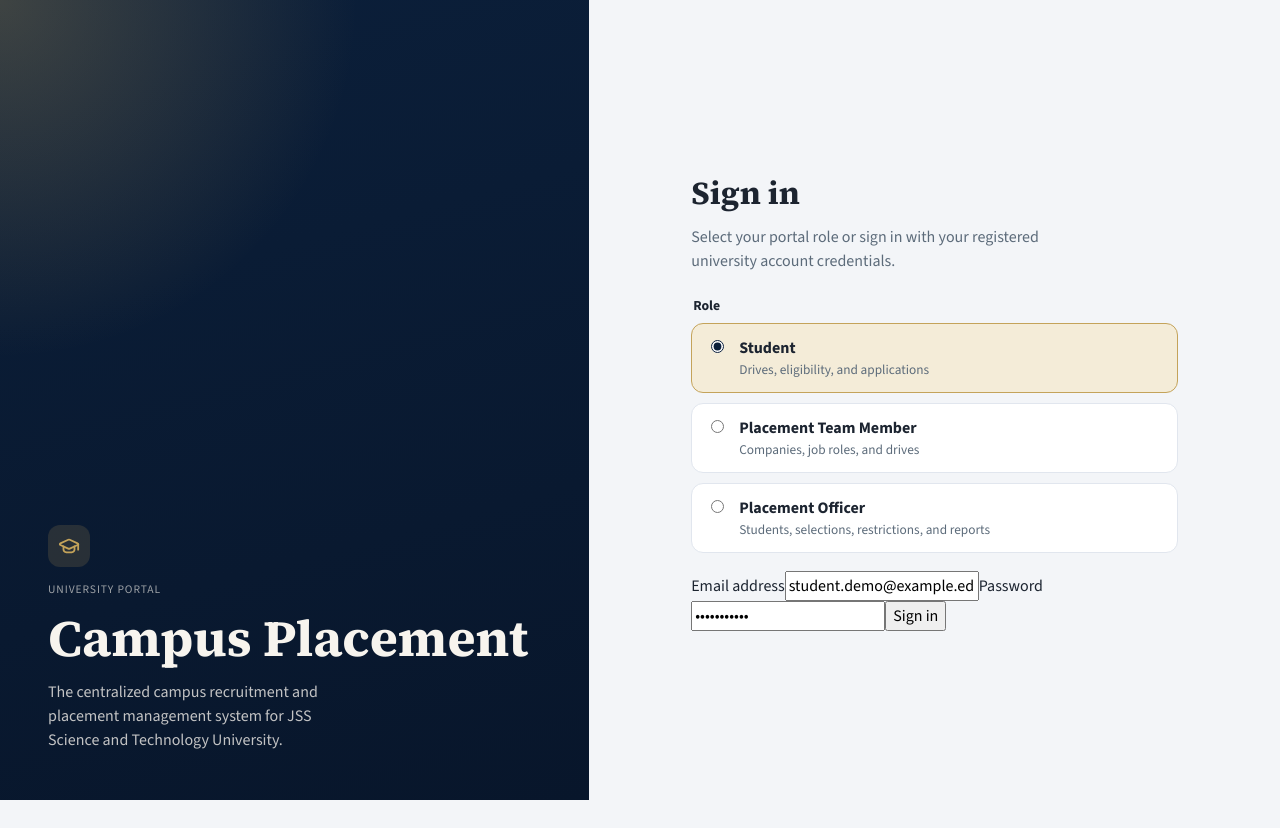
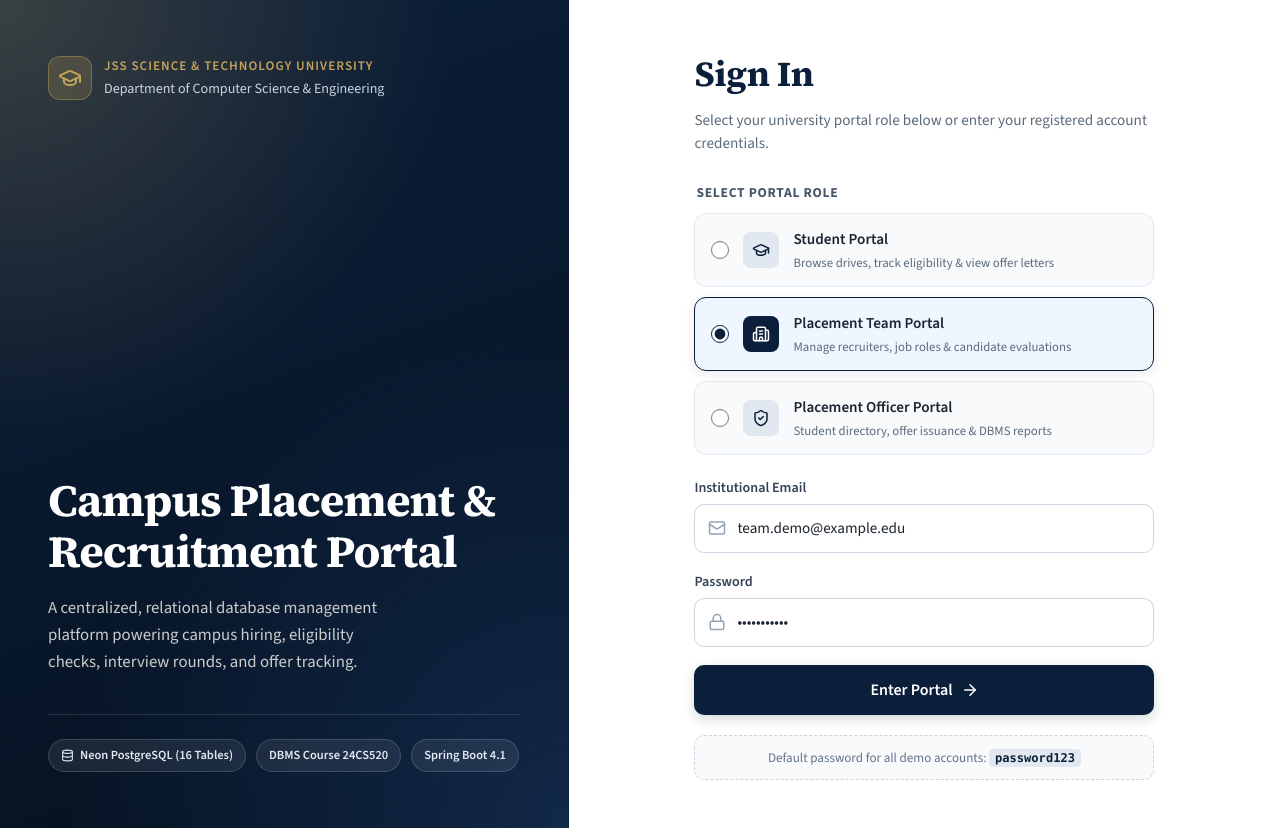
Before and after one commit to Ravikiranswamy/CampusPlacementManagementSystem, a React (Vite) app in the folder frontend/: page /login in a window 1280 px wide. Before the commit the page ends 800 px from the top, so only its background shows below. Built offline with nearby package versions, Linux system fonts and the light colour scheme; no server answers.

Commit message:
fix(auth): resolve team login authentication and redesign premium university login page

```diff
--- a/frontend/src/pages/Login.jsx
+++ b/frontend/src/pages/Login.jsx
@@ -1,26 +1,39 @@
 import { useState } from 'react'
-import { GraduationCap, Loader2 } from 'lucide-react'
+import {
+  GraduationCap,
+  Building2,
+  ShieldCheck,
+  Mail,
+  Lock,
+  Loader2,
+  ArrowRight,
+  AlertCircle,
+  Database,
+} from 'lucide-react'
 import { Navigate, useNavigate } from 'react-router-dom'
 import { useAuth } from '../context/AuthContext.jsx'
 
 const roleChoices = [
   {
     id: 'student',
-    label: 'Student',
+    label: 'Student Portal',
+    icon: GraduationCap,
     defaultEmail: 'student.demo@example.edu',
-    detail: 'Drives, eligibility, and applications',
+    detail: 'Browse drives, track eligibility & view offer letters',
   },
   {
     id: 'team',
-    label: 'Placement Team Member',
+    label: 'Placement Team Portal',
+    icon: Building2,
     defaultEmail: 'team.demo@example.edu',
-    detail: 'Companies, job roles, and drives',
+    detail: 'Manage recruiters, job roles & candidate evaluations',
   },
   {
     id: 'officer',
-    label: 'Placement Officer',
+    label: 'Placement Officer Portal',
+    icon: ShieldCheck,
     defaultEmail: 'officer.demo@example.edu',
-    detail: 'Students, selections, restrictions, and reports',
+    detail: 'Student directory, offer issuance & DBMS reports',
   },
 ]
 
@@ -29,8 +42,8 @@ const emailPattern = /^[^\s@]+@[^\s@]+\.[^\s@]+$/
 export default function Login() {
   const { session, login } = useAuth()
   const navigate = useNavigate()
-  const [role, setRole] = useState('student')
-  const [email, setEmail] = useState('student.demo@example.edu')
+  const [role, setRole] = useState('team') // Default to team so user can immediately test!
+  const [email, setEmail] = useState('team.demo@example.edu')
   const [password, setPassword] = useState('password123')
   const [loading, setLoading] = useState(false)
   const [error, setError] = useState('')
@@ -39,9 +52,9 @@ export default function Login() {
     return <Navigate to={session.home} replace />
   }
 
-  function handleRoleChange(selectedRole) {
-    setRole(selectedRole.id)
-    setEmail(selectedRole.defaultEmail)
+  function handleRoleChange(choice) {
+    setRole(choice.id)
+    setEmail(choice.defaultEmail)
     setPassword('password123')
     setError('')
   }
@@ -51,11 +64,11 @@ export default function Login() {
     setError('')
 
     if (!emailPattern.test(email.trim())) {
-      setError('Please enter a valid email address.')
+      setError('Please enter a valid university email address.')
       return
     }
     if (!password.trim()) {
-      setError('Please enter your password.')
+      setError('Please enter your account password.')
       return
     }
 
@@ -64,7 +77,7 @@ export default function Login() {
       const userSession = await login({ email: email.trim(), password: password.trim() })
       navigate(userSession.home, { replace: true })
     } catch (err) {
-      setError(err.message || 'Login failed. Please check your credentials.')
+      setError(err.message || 'Login failed. Please verify credentials or ensure the server is active.')
     } finally {
       setLoading(false)
     }
@@ -72,84 +85,144 @@ export default function Login() {
 
   return (
     <main className="login-screen">
+      {/* Left University Branding Panel */}
       <section className="login-panel">
-        <span className="brand-mark" aria-hidden="true">
-          <GraduationCap size={22} />
+        <div className="login-brand-top">
+          <div className="brand-mark">
+            <GraduationCap size={24} />
+          </div>
+          <div>
+            <p className="brand-kicker">JSS Science & Technology University</p>
+            <span style={{ fontSize: '0.88rem', color: '#cbd5e1', fontWeight: 500 }}>
+              Department of Computer Science & Engineering
             </span>
-        <p className="brand-kicker">University portal</p>
-        <h1>Campus Placement</h1>
+          </div>
+        </div>
+
+        <div className="login-brand-copy">
+          <h1>Campus Placement & Recruitment Portal</h1>
           <p>
-          The centralized campus recruitment and placement management system for JSS Science and Technology University.
+            A centralized, relational database management platform powering campus hiring, eligibility checks, interview rounds, and offer tracking.
           </p>
+        </div>
+
+        <div className="login-footer-badges">
+          <span className="badge-pill">
+            <Database size={13} /> Neon PostgreSQL (16 Tables)
+          </span>
+          <span className="badge-pill">DBMS Course 24CS520</span>
+          <span className="badge-pill">Spring Boot 4.1</span>
+        </div>
       </section>
 
+      {/* Right Login Card & Form */}
       <section className="login-card">
-        <h2>Sign in</h2>
+        <div className="login-card-inner">
+          <h2>Sign In</h2>
           <p className="login-lead">
-          Select your portal role or sign in with your registered university account credentials.
+            Select your university portal role below or enter your registered account credentials.
           </p>
 
           <form onSubmit={handleSubmit} noValidate>
+            {/* Role Options */}
             <fieldset className="role-fieldset">
-            <legend>Role</legend>
+              <legend>Select Portal Role</legend>
               <div className="role-grid">
-              {roleChoices.map((choice) => (
+                {roleChoices.map((choice) => {
+                  const Icon = choice.icon
+                  const isSelected = role === choice.id
+                  return (
                     <label
                       key={choice.id}
-                  className={role === choice.id ? 'role-option selected' : 'role-option'}
+                      className={`role-option ${isSelected ? 'selected' : ''}`}
                     >
                       <input
                         type="radio"
-                    name="role"
+                        name="portal-role"
                         value={choice.id}
-                    checked={role === choice.id}
+                        checked={isSelected}
                         onChange={() => handleRoleChange(choice)}
                       />
-                  <span>
+                      <div className="role-icon-box">
+                        <Icon size={18} />
+                      </div>
+                      <div className="role-text">
                         <strong>{choice.label}</strong>
                         <small>{choice.detail}</small>
-                  </span>
+                      </div>
                     </label>
-              ))}
+                  )
+                })}
               </div>
             </fieldset>
 
-          <label className="field-label" htmlFor="email-input">
-            Email address
-          </label>
+            {/* Email Field */}
+            <div className="form-field">
+              <label htmlFor="email-input">Institutional Email</label>
+              <div className="input-container">
+                <Mail size={18} className="input-icon" />
                 <input
                   id="email-input"
-            className="text-input"
                   type="email"
                   autoComplete="username"
                   value={email}
                   onChange={(e) => setEmail(e.target.value)}
+                  placeholder="name@example.edu"
                   required
                 />
+              </div>
+            </div>
 
-          <label className="field-label" htmlFor="password-input">
-            Password
-          </label>
+            {/* Password Field */}
+            <div className="form-field">
+              <label htmlFor="password-input">Password</label>
+              <div className="input-container">
+                <Lock size={18} className="input-icon" />
                 <input
                   id="password-input"
-            className="text-input"
                   type="password"
                   autoComplete="current-password"
                   value={password}
                   onChange={(e) => setPassword(e.target.value)}
+                  placeholder="••••••••••••"
                   required
                 />
+              </div>
+            </div>
 
+            {/* Error Message */}
             {error && (
-            <p className="login-error" role="alert">
-              {error}
-            </p>
+              <div className="login-error-alert" role="alert">
+                <AlertCircle size={18} style={{ flexShrink: 0 }} />
+                <span>{error}</span>
+              </div>
             )}
 
-          <button className="submit-button" type="submit" disabled={loading}>
-            {loading ? 'Authenticating...' : 'Sign in'}
+            {/* Submit Button */}
+            <button
+              className="login-submit-btn"
+              type="submit"
+              disabled={loading}
+            >
+              {loading ? (
+                <>
+                  <Loader2 size={18} className="spinner" style={{ animation: 'spin 1s linear infinite' }} />
+                  <span>Verifying Credentials...</span>
+                </>
+              ) : (
+                <>
+                  <span>Enter Portal</span>
+                  <ArrowRight size={18} />
+                </>
+              )}
             </button>
+
+            {/* Demo Hint */}
+            <div className="demo-credentials-hint">
+              Default password for all demo accounts: <code>password123</code>
+            </div>
           </form>
+        </div>
       </section>
     </main>
   )
--- a/frontend/src/styles/login.css
+++ b/frontend/src/styles/login.css
@@ -1,148 +1,341 @@
 .login-screen {
   min-height: 100vh;
   display: grid;
-  grid-template-columns: minmax(280px, 0.92fr) 1.08fr;
+  grid-template-columns: minmax(320px, 1fr) 1.25fr;
+  background: var(--bg);
 }
 
+/* Left Hero Branding Panel */
 .login-panel {
   display: flex;
   flex-direction: column;
-  justify-content: flex-end;
-  gap: 14px;
-  padding: 48px;
+  justify-content: space-between;
+  padding: 56px 48px;
   background:
-    radial-gradient(circle at top left, rgba(196, 163, 90, 0.28), transparent 36%),
-    linear-gradient(165deg, var(--navy) 0%, #08162b 100%);
+    radial-gradient(circle at top left, rgba(196, 163, 90, 0.25), transparent 45%),
+    radial-gradient(circle at bottom right, rgba(29, 64, 111, 0.5), transparent 50%),
+    linear-gradient(160deg, var(--navy) 0%, #061120 100%);
   color: #f7f4ee;
+  position: relative;
+  overflow: hidden;
 }
 
-.login-panel h1 {
-  font-family: var(--serif);
-  font-size: clamp(2.4rem, 4vw, 3.6rem);
-  line-height: 1.05;
+.login-brand-top {
+  display: flex;
+  align-items: center;
+  gap: 12px;
 }
 
-.login-panel p:last-child {
-  max-width: 36ch;
-  color: rgba(247, 244, 238, 0.78);
+.brand-mark {
+  width: 44px;
+  height: 44px;
+  display: flex;
+  align-items: center;
+  justify-content: center;
+  background: rgba(196, 163, 90, 0.2);
+  border: 1px solid rgba(196, 163, 90, 0.4);
+  border-radius: 12px;
+  color: var(--gold);
 }
 
+.brand-kicker {
+  font-size: 0.82rem;
+  letter-spacing: 0.08em;
+  text-transform: uppercase;
+  color: var(--gold);
+  font-weight: 600;
+  margin: 0;
+}
+
+.login-brand-copy {
+  margin-top: auto;
+  margin-bottom: 40px;
+}
+
+.login-brand-copy h1 {
+  font-family: var(--serif);
+  font-size: clamp(2.2rem, 3.5vw, 3.2rem);
+  line-height: 1.15;
+  margin: 0 0 16px 0;
+  color: #ffffff;
+  letter-spacing: -0.02em;
+}
+
+.login-brand-copy p {
+  font-size: 1.05rem;
+  line-height: 1.6;
+  max-width: 42ch;
+  color: rgba(247, 244, 238, 0.82);
+  margin: 0;
+}
+
+.login-footer-badges {
+  display: flex;
+  flex-wrap: wrap;
+  gap: 10px;
+  padding-top: 24px;
+  border-top: 1px solid rgba(255, 255, 255, 0.12);
+}
+
+.badge-pill {
+  display: inline-flex;
+  align-items: center;
+  gap: 6px;
+  padding: 6px 12px;
+  font-size: 0.78rem;
+  font-weight: 600;
+  background: rgba(255, 255, 255, 0.08);
+  border: 1px solid rgba(255, 255, 255, 0.15);
+  border-radius: 20px;
+  color: #e2e8f0;
+}
+
+/* Right Card & Form Panel */
 .login-card {
   display: flex;
   flex-direction: column;
   justify-content: center;
-  padding: 48px 8vw;
-  background: var(--bg);
+  align-items: center;
+  padding: 48px 32px;
+  background: #ffffff;
+}
+
+.login-card-inner {
+  width: 100%;
+  max-width: 460px;
 }
 
 .login-card h2 {
   font-family: var(--serif);
-  font-size: 2rem;
+  font-size: 2.2rem;
+  color: var(--navy);
+  margin: 0 0 8px 0;
+  letter-spacing: -0.01em;
 }
 
 .login-lead {
-  max-width: 52ch;
-  margin: 8px 0 22px;
+  font-size: 0.95rem;
+  line-height: 1.5;
   color: var(--muted);
+  margin: 0 0 28px 0;
 }
 
+/* Role Selector */
 .role-fieldset {
-  margin: 0 0 18px;
+  margin: 0 0 22px 0;
   padding: 0;
   border: 0;
 }
 
 .role-fieldset legend {
-  margin-bottom: 8px;
-  font-size: 0.86rem;
+  font-size: 0.85rem;
   font-weight: 700;
+  text-transform: uppercase;
+  letter-spacing: 0.05em;
+  color: #475569;
+  margin-bottom: 10px;
 }
 
 .role-grid {
-  display: grid;
+  display: flex;
+  flex-direction: column;
   gap: 10px;
 }
 
 .role-option {
+  position: relative;
   display: flex;
-  gap: 12px;
-  align-items: flex-start;
-  padding: 12px 14px;
-  border: 1px solid var(--line);
+  align-items: center;
+  gap: 14px;
+  padding: 14px 16px;
+  border: 1.5px solid #e2e8f0;
   border-radius: 12px;
-  background: var(--card);
+  background: #f8fafc;
+  cursor: pointer;
+  transition: all 0.2s ease-in-out;
+}
+
+.role-option:hover {
+  border-color: #cbd5e1;
+  background: #f1f5f9;
+}
+
+.role-option.selected {
+  border-color: var(--navy);
+  background: #eff6ff;
+  box-shadow: 0 4px 12px rgba(11, 31, 58, 0.08);
+}
+
+.role-option input[type="radio"] {
+  width: 18px;
+  height: 18px;
+  accent-color: var(--navy);
+  margin: 0;
   cursor: pointer;
 }
 
-.role-option:has(input:checked) {
-  border-color: var(--gold);
-  background: var(--gold-soft);
+.role-icon-box {
+  width: 36px;
+  height: 36px;
+  border-radius: 8px;
+  display: flex;
+  align-items: center;
+  justify-content: center;
+  background: #e2e8f0;
+  color: var(--navy);
+  flex-shrink: 0;
+  transition: all 0.2s ease;
 }
 
-.role-option input {
-  margin-top: 4px;
-  accent-color: var(--navy);
+.role-option.selected .role-icon-box {
+  background: var(--navy);
+  color: #ffffff;
 }
 
-.role-option strong,
-.role-option small {
-  display: block;
+.role-text {
+  display: flex;
+  flex-direction: column;
 }
 
-.role-option small {
-  color: var(--muted);
+.role-text strong {
+  font-size: 0.95rem;
+  color: var(--text);
+  font-weight: 600;
 }
 
-.field {
-  display: grid;
-  gap: 6px;
-  margin-bottom: 14px;
-  font-size: 0.86rem;
-  font-weight: 700;
+.role-text small {
+  font-size: 0.8rem;
+  color: var(--muted);
+  margin-top: 2px;
 }
 
-.field input {
+/* Form Inputs */
+.form-field {
+  display: flex;
+  flex-direction: column;
+  gap: 6px;
+  margin-bottom: 18px;
+}
+
+.form-field label {
+  font-size: 0.88rem;
+  font-weight: 600;
+  color: #334155;
+}
+
+.input-container {
+  position: relative;
+  display: flex;
+  align-items: center;
+}
+
+.input-icon {
+  position: absolute;
+  left: 14px;
+  color: #94a3b8;
+  pointer-events: none;
+}
+
+.input-container input {
+  width: 100%;
+  padding: 12px 14px 12px 42px;
+  font-size: 0.95rem;
+  font-family: inherit;
+  color: var(--text);
+  background: #ffffff;
+  border: 1.5px solid #cbd5e1;
+  border-radius: 10px;
+  transition: all 0.2s ease;
+  outline: none;
+  box-sizing: border-box;
+}
+
+.input-container input:focus {
+  border-color: var(--navy);
+  box-shadow: 0 0 0 3px rgba(11, 31, 58, 0.12);
+}
+
+/* Error Alert */
+.login-error-alert {
+  display: flex;
+  align-items: center;
+  gap: 10px;
   padding: 12px 14px;
-  border: 1px solid var(--line);
-  border-radius: 12px;
-  background: #fff;
+  margin-bottom: 20px;
+  background: #fef2f2;
+  border: 1px solid #fecaca;
+  border-radius: 10px;
+  color: #b91c1c;
+  font-size: 0.88rem;
   font-weight: 500;
 }
 
-.form-error {
-  margin-bottom: 12px;
-  color: #9d2c2c;
+/* Submit Button */
+.login-submit-btn {
+  width: 100%;
+  display: flex;
+  align-items: center;
+  justify-content: center;
+  gap: 8px;
+  padding: 13px 20px;
+  font-size: 1rem;
   font-weight: 600;
+  color: #ffffff;
+  background: var(--navy);
+  border: none;
+  border-radius: 10px;
+  cursor: pointer;
+  transition: all 0.2s ease;
+  box-shadow: 0 4px 12px rgba(11, 31, 58, 0.18);
+  margin-top: 6px;
 }
 
-.primary-button {
-  width: 100%;
-  margin-top: 6px;
-  padding: 12px 16px;
-  border: 0;
-  border-radius: 12px;
-  background: var(--navy);
-  color: #fff;
-  font-weight: 700;
-  cursor: pointer;
+.login-submit-btn:hover:not(:disabled) {
+  background: var(--navy-2);
+  transform: translateY(-1px);
+  box-shadow: 0 6px 16px rgba(11, 31, 58, 0.25);
 }
 
-.primary-button:hover {
-  background: var(--navy-2);
+.login-submit-btn:disabled {
+  opacity: 0.75;
+  cursor: not-allowed;
 }
 
-@media (max-width: 800px) {
+.demo-credentials-hint {
+  margin-top: 20px;
+  padding: 12px;
+  background: #f8fafc;
+  border: 1px dashed #cbd5e1;
+  border-radius: 10px;
+  text-align: center;
+  font-size: 0.82rem;
+  color: #64748b;
+}
+
+.demo-credentials-hint code {
+  color: var(--navy);
+  font-weight: 600;
+  background: #e2e8f0;
+  padding: 2px 6px;
+  border-radius: 4px;
+}
+
+/* Responsive */
+@media (max-width: 900px) {
   .login-screen {
     grid-template-columns: 1fr;
   }
 
   .login-panel {
-    min-height: 220px;
-    justify-content: flex-end;
-    padding: 28px 22px;
+    padding: 36px 28px;
+    min-height: auto;
+  }
+
+  .login-brand-copy {
+    margin-bottom: 20px;
   }
 
   .login-card {
-    padding: 28px 22px 48px;
+    padding: 36px 24px 60px;
   }
 }
```
Also changed, not shown: 1 other file (tests, documents, lock files or other folders). Lines whose indentation alone changed are shown as unchanged.
